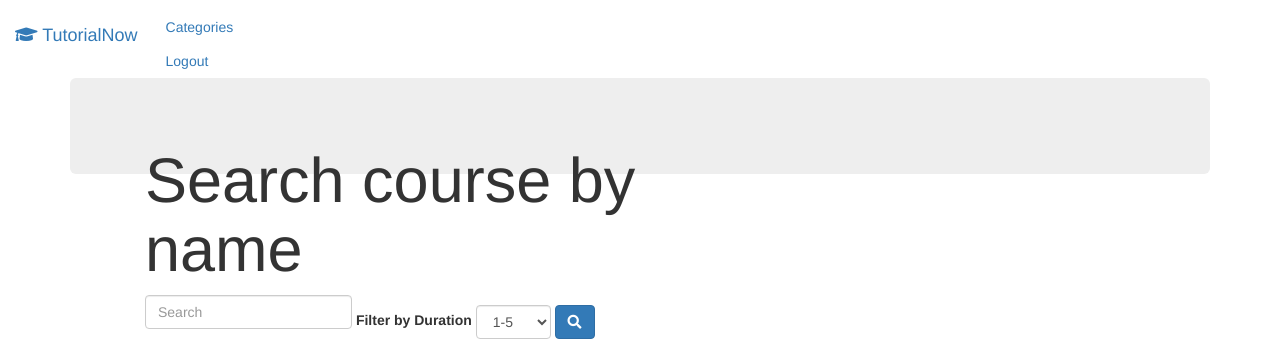
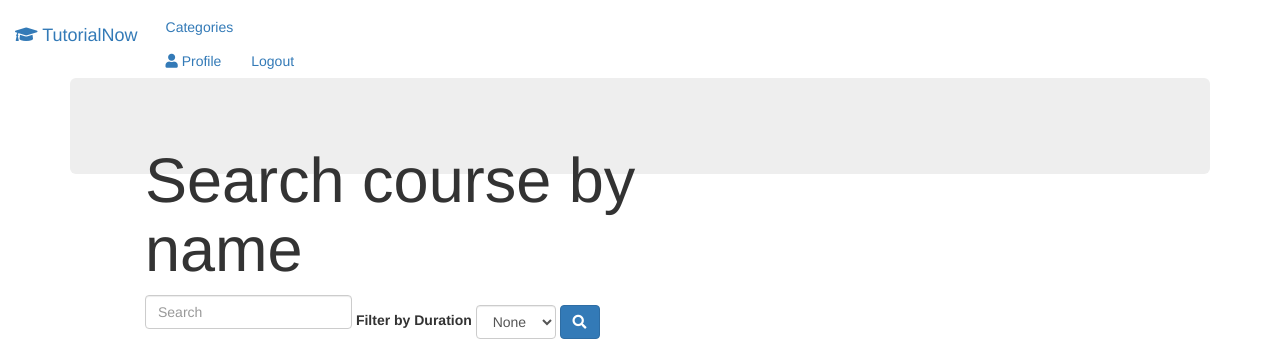
Before and after one commit to Springhawk27/TutorialNow-327, a PHP site: page /home.php in a window 1280 px wide. Shown: the top 346 px of the page. Run offline with PHP 8.4, Linux system fonts and the light colour scheme; the visitor is signed in with stand-in values (Sample User, id 1); data that the repository does not hold is empty; some libraries are stand-ins or nearby versions.

Commit message:
home.php updated and modified in branch-rahat

```diff
--- a/home.php
+++ b/home.php
@@ -67,9 +67,8 @@ require_once 'connection.php';
                 }
                 ?>
         </ul>
-        <!--        <a class="p-2 text-dark" href="#">Link 3</a>-->
-        <!--        <a class="p-2 text-dark" href="#">Link 3</a>-->
     </nav>
+    <a class="btn btn-link" href="profile.php"><i class="fas fa-user"></i> Profile</a>
     <a class="btn btn-outline-danger" href="logout.php">Logout</a>
 </div>
 
@@ -78,13 +77,13 @@ require_once 'connection.php';
         <div class="col-md-8 px-0">
             <form action="search.php" class="form-inline" method="post">
                 <h1 class="font-italic">Search course by name</h1>
-<!--                <p class="">-->
                 <div class="form-group">
                     <input type="text" class="form-control mb-2 mr-sm-2 lead" placeholder="Search"
                            name="search">
                     <div class="form-group">
                         <label for="duration">Filter by Duration</label>
                         <select class="form-control" name="duration">
+                            <option value="0">None</option>
                             <option value="1-5">1-5</option>
                             <option value="5-10">5-10</option>
                             <option value="10+">10+</option>
@@ -93,14 +92,6 @@ require_once 'connection.php';
                     <button class="btn btn-primary mt-1 ml-sm-2" type="submit"><i class="fas fa-search"></i>
                     </button>
                 </div>
-<!--                </p>-->
-<!--                <p class=""><a href="#" class="text-white font-weight-bold">Continue reading...</a></p>-->
-                <!--            <form action="search.php" class="form-inline" method="post">-->
-<!--                <div class="form-group">-->
-                    <!--                    <label for="email">Search by name</label>-->
-
-<!--                </div>-->
-
             </form>
         </div>
     </div>
@@ -196,7 +187,8 @@ if ($result->num_rows > 0) {
 
 <div class="container jumbotron jumbotron-fluid">
     <h1 class="display-4 text-center">TutorialNow.com</h1>
-    <p class="lead text-center">TutorialNow.com is a learning website where viewers are mastering new skills and achieving heir goals.</p>
+    <p class="lead text-center">TutorialNow.com is a learning website where viewers are mastering new skills and
+        achieving heir goals.</p>
     <hr class="my-4">
     <p class="text-center">This site will provide a good amount of video tutorials in various sectors of education.</p>
 </div>
```
